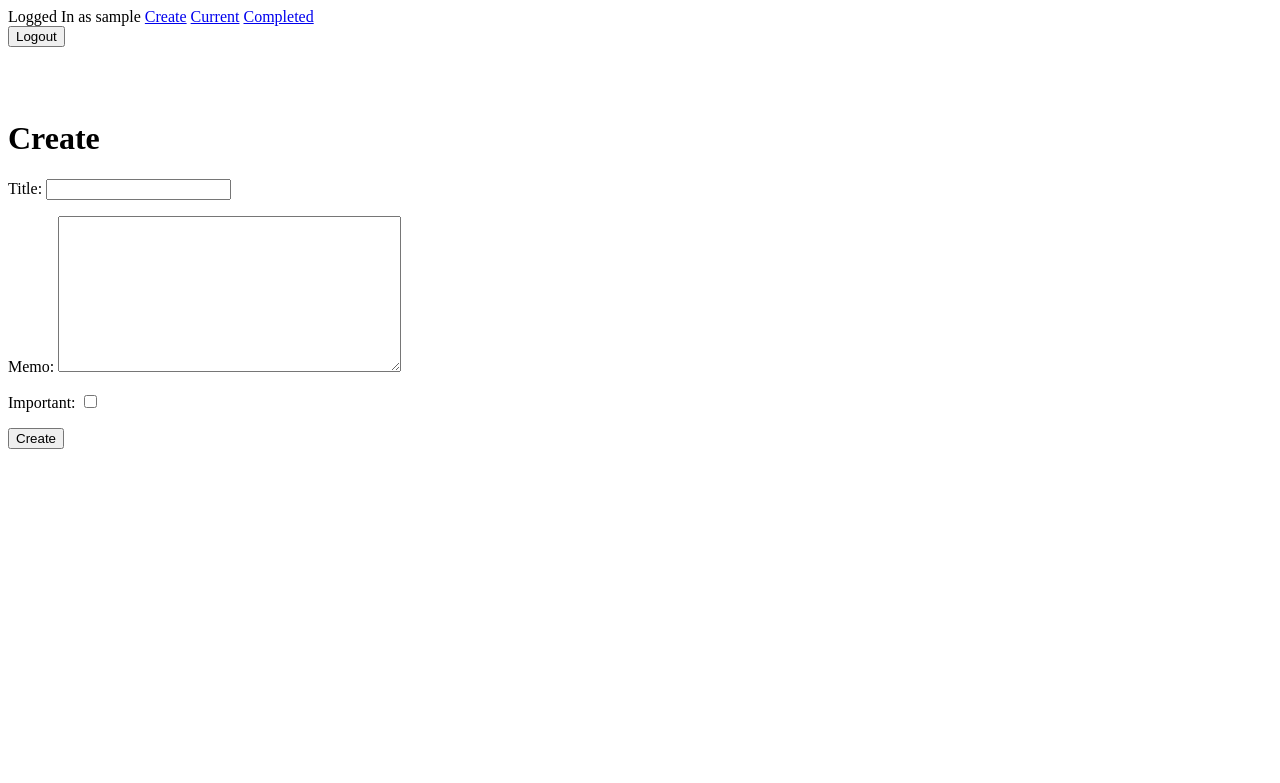
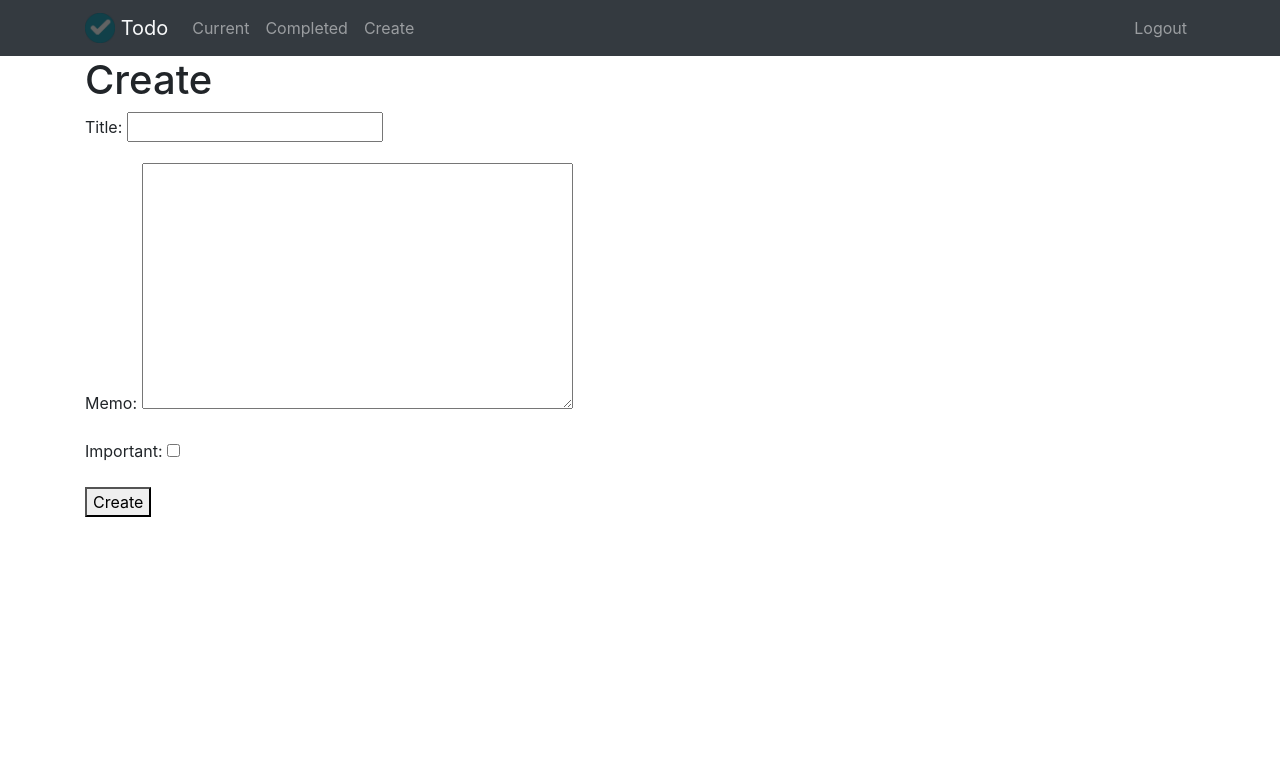
Before and after one commit to rmanaem/todo, a Django app: page /create/ in a window 1280 px wide. Shown: the top 783 px of the page. Run offline with Django 3.2, Linux system fonts and the light colour scheme; the visitor is signed in with stand-in values (Sample User, id 1); some libraries are stand-ins or nearby versions.

Commit message:
Added style to base template

```diff
--- a/todo/templates/base.html
+++ b/todo/templates/base.html
@@ -1,23 +1,86 @@
-{% if user.is_authenticated %}
+<!doctype html>
+{% load static %}
+<html lang="en">
 
-Logged In as {{ user.username }}
+<head>
+    <!-- Required meta tags -->
+    <meta charset="utf-8">
+    <meta name="viewport" content="width=device-width, initial-scale=1, shrink-to-fit=no">
 
-<a href="{% url 'create' %}">Create</a>
-<a href="{% url 'current' %}">Current</a>
-<a href="{% url 'completed' %}">Completed</a>
+    <!-- Bootstrap CSS -->
+    <link rel="stylesheet" href="https://stackpath.bootstrapcdn.com/bootstrap/4.4.1/css/bootstrap.min.css"
+        integrity="sha384-Vkoo8x4CGsO3+Hhxv8T/Q5PaXtkKtu6ug5TOeNV6gBiFeWPGFN9MuhOf23Q9Ifjh" crossorigin="anonymous">
 
-<form action="{% url 'logoutuser' %}" method="POST">
-    {% csrf_token %}
-    <button type="submit">Logout</button>
-</form>
+    <link rel="icon" type="image/png" href="{% static 'logo.png' %}">
+    <title>Todo</title>
+</head>
 
-{% else %}
+<body>
 
-<a href="{% url 'signupuser' %}">Sign up</a>
-<a href="{% url 'loginuser' %}">Login</a>
 
-{% endif %}
-<br>
-<br>
+    <nav class="navbar navbar-expand-md navbar-dark bg-dark">
+        <div class="container">
+            <a class="navbar-brand" href="{% url 'home' %}">
+                <img src="{% static 'logo.png' %}" width="30" height="30" class="d-inline-block align-top">
+                <span class="text-light">Todo</span>
+            </a>
+            <button class="navbar-toggler" type="button" data-toggle="collapse" data-target="#navbarNav"
+                aria-controls="navbarNav" aria-expanded="false" aria-label="Toggle navigation">
+                <span class="navbar-toggler-icon"></span>
+            </button>
+            <div class="collapse navbar-collapse" id="navbarNav">
+                {% if user.is_authenticated %}
+                <ul class="navbar-nav mr-auto">
 
-{% block content %}{% endblock %}
+                    <li class="nav-item {{ current }}">
+                        <a class="nav-link" href="{% url 'current' %}">Current</a>
+                    </li>
+                    <li class="nav-item {{ completed }}">
+                        <a class="nav-link" href="{% url 'completed' %}">Completed</a>
+                    </li>
+                    <li class="nav-item {{ create }}">
+                        <a class="nav-link" href="{% url 'create' %}">Create</a>
+                    </li>
+
+                </ul>
+                {% endif %}
+                <ul class="navbar-nav ml-auto">
+                    {% if user.is_authenticated %}
+                    <li class="nav-item">
+                        <a href="#" onclick="$('#signOutBtn').click()" class="nav-link">Logout</a>
+                        <form style='display: none;' method="POST" action="{% url 'logoutuser' %}">
+                            {% csrf_token %}
+                            <button id="signOutBtn" type="submit">Logout</button>
+                        </form>
+                    </li>
+                    {% else %}
+                    <li class="nav-item">
+                        <a class="nav-link" href="{% url 'signupuser' %}">Sign Up</a>
+                    </li>
+                    <li class="nav-item">
+                        <a class="nav-link" href="{% url 'loginuser' %}">Login</a>
+                    </li>
+                    {% endif %}
+                </ul>
+            </div>
+        </div>
+    </nav>
+
+    <div class="container">
+        {% block content %}{% endblock %}
+    </div>
+
+    <!-- Optional JavaScript -->
+    <!-- jQuery first, then Popper.js, then Bootstrap JS -->
+    <script src="https://code.jquery.com/jquery-3.4.1.slim.min.js"
+        integrity="sha384-J6qa4849blE2+poT4WnyKhv5vZF5SrPo0iEjwBvKU7imGFAV0wwj1yYfoRSJoZ+n"
+        crossorigin="anonymous"></script>
+    <script src="https://cdn.jsdelivr.net/npm/popper.js@1.16.0/dist/umd/popper.min.js"
+        integrity="sha384-Q6E9RHvbIyZFJoft+2mJbHaEWldlvI9IOYy5n3zV9zzTtmI3UksdQRVvoxMfooAo"
+        crossorigin="anonymous"></script>
+    <script src="https://stackpath.bootstrapcdn.com/bootstrap/4.4.1/js/bootstrap.min.js"
+        integrity="sha384-wfSDF2E50Y2D1uUdj0O3uMBJnjuUD4Ih7YwaYd1iqfktj0Uod8GCExl3Og8ifwB6"
+        crossorigin="anonymous"></script>
+</body>
+
+</html>
```
